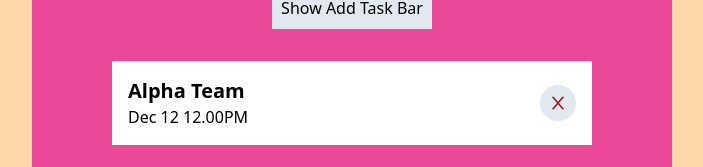
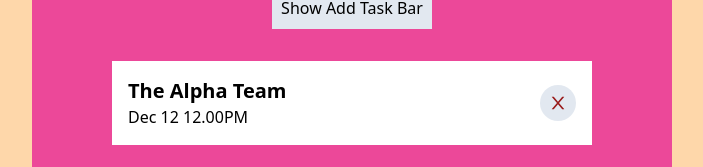
Before and after one commit to mucahitkarakus/task-tracker, a React (Create React App) app: page / in a window 1280 px wide. Shown: the part 134-301 px from the top of the page, without its empty margins (288-991 px from the left). Built offline with nearby package versions, Linux system fonts and the light colour scheme.

Commit message:
left local storage

```diff
--- a/src/components/Layout.jsx
+++ b/src/components/Layout.jsx
@@ -2,18 +2,17 @@ import React, {useState} from "react";
 import {Header, AddTask, Task} from ".";
 
 const Layout = () => {
-  const [isActive, setisActive] = useState(false);
-
+  const [isActive, setIsActive] = useState(false);
   const [data, setData] = useState([
     {
       id: new Date().getMilliseconds(),
-      title: `Alpha Team`,
-      date: `Dec 12 12.00PM`,
+      title: "The Alpha Team",
+      date: "Dec 12 12.00PM",
       complated: false,
     },
   ]);
 
-  //Func
+  // Func
   const handleSubmit = (e) => {
     e.preventDefault();
     const newTodo = {
@@ -24,17 +23,28 @@ const Layout = () => {
     };
     setData([...data, newTodo]);
   };
-  //Delete Func
+
+  // Delete Func
   const handleRemove = (id) => {
     setData(data.filter((todo) => todo.id !== id));
   };
 
-  //Func section is done
+  // Complated Func
+  const handleComplated = (id) => {
+    const updatedData = data.map((todo) => {
+      if (todo.id === id) {
+        return {...todo, complated: !todo.complated};
+      }
+      return todo;
+    });
+    setData(updatedData);
+  };
+  // Func Section is Done
   return (
     <div className="mt-[2.5rem] w-[40rem] bg-pink-500 pb-10">
-      <Header active={isActive} setActive={setisActive} />
+      <Header active={isActive} setActive={setIsActive} />
       {isActive && (
-        <div className="w-[30rem] mx-auto d">
+        <div className="w-[30rem] mx-auto">
           <AddTask handleSubmit={handleSubmit} />
         </div>
       )}
@@ -42,7 +52,11 @@ const Layout = () => {
         <div className="max-h-[25rem] overflow-y-auto">
           {data.map((item, idx) => (
             <div key={idx}>
-              <Task data={item} handleRemove={handleRemove} />
+              <Task
+                data={item}
+                handleRemove={handleRemove}
+                handleComplated={handleComplated}
+              />
             </div>
           ))}
         </div>
--- a/src/components/Task.jsx
+++ b/src/components/Task.jsx
@@ -1,17 +1,20 @@
 import React from "react";
 import {AiOutlineClose} from "react-icons/ai";
 
-const Task = ({data, handleRemove}) => {
+const Task = ({data, handleRemove, handleComplated}) => {
   return (
     <div className="w-[30rem] mx-auto py-3">
       <div className={`bg-white p-4 flex justify-between items-center`}>
-        <div className="w-full cursor-pointer">
+        <div
+          className="w-full cursor-pointer"
+          onClick={() => handleComplated(data.id)}
+        >
           <p className={`font-bold text-xl`}>{data.title}</p>
-          <p className={``}>{data.date}</p>
+          <p className={`${data.complated && "line-through"}`}>{data.date}</p>
         </div>
         <div
+          className="text-xl text-red-800 cursor-pointer p-2 bg-slate-200 rounded-full"
           onClick={() => handleRemove(data.id)}
-          className="text-xl text-red-800 cursor-pointer p-2 bg-slate-200 rounded-full"
         >
           <AiOutlineClose />
         </div>
```
